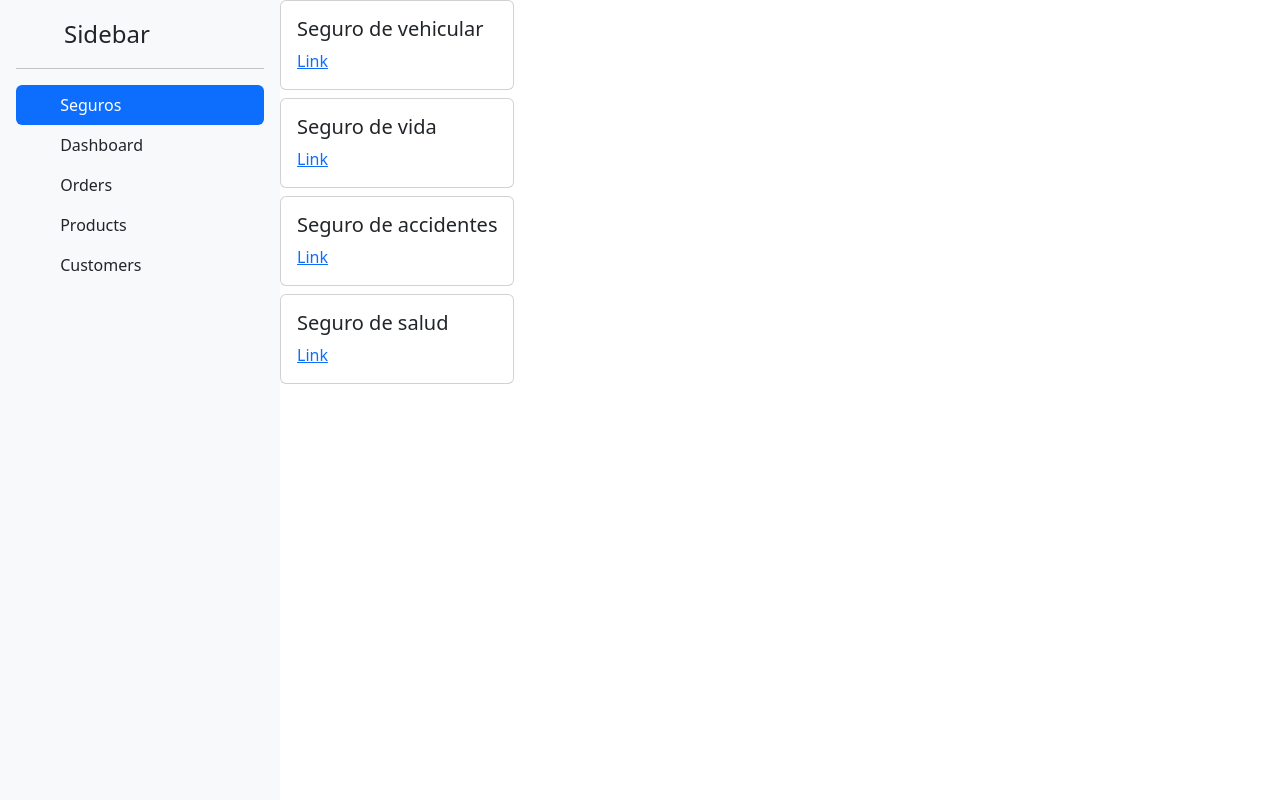
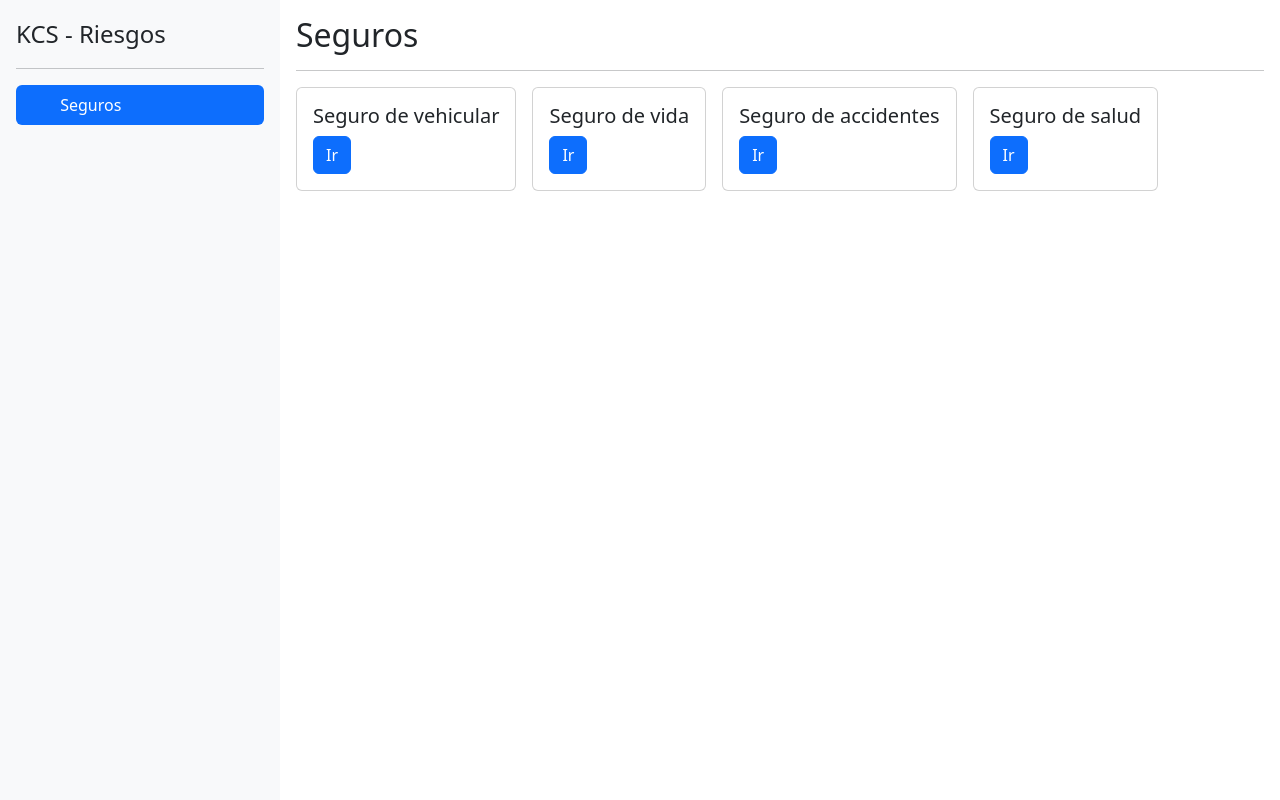
Before and after one commit to bryan-chilque/university-degree-project, a Django app: page /web/1/home/ in a window 1280 px wide. Run offline with Django 4.2, Linux system fonts and the light colour scheme.

Commit message:
feat: content and list insurances

```diff
--- a/rrggweb/templates/rrggweb/home.html
+++ b/rrggweb/templates/rrggweb/home.html
@@ -1,15 +1,19 @@
 {% extends 'base.html' %} {% block title %} Home {% endblock %} {% block body %}
 <div class="d-flex vh-100">
   {% include 'sidebar.html' %}
-  <div>
+  <section class="p-3 w-100">
+    <h2>Seguros</h2>
+    <hr />
+    <main class="d-flex flex-wrap gap-3">
       {% for seguro in seguros%}
       <div class="card mb-2">
         <div class="card-body">
           <h5 class="card-title">{{seguro.name}}</h5>
-        <a href="{{seguro.url}}" class="card-link">Link</a>
+          <a href="{{seguro.url}}" class="btn btn-primary">Ir</a>
         </div>
       </div>
       {% endfor %}
-  </div>
+    </main>
+  </section>
 </div>
 {% endblock %}
--- a/rrggweb/templates/sidebar.html
+++ b/rrggweb/templates/sidebar.html
@@ -4,10 +4,7 @@
     href="/"
     class="d-flex align-items-center mb-3 mb-md-0 me-md-auto link-dark text-decoration-none"
   >
-    <svg class="bi me-2" width="40" height="32">
-      <use xlink:href="#bootstrap"></use>
-    </svg>
-    <span class="fs-4">Sidebar</span>
+    <span class="fs-4">KCS - Riesgos</span>
   </a>
   <hr />
   <ul class="nav nav-pills flex-column mb-auto">
@@ -19,38 +16,6 @@
         Seguros
       </a>
     </li>
-    <li>
-      <a href="#" class="nav-link link-dark">
-        <svg class="bi me-2" width="16" height="16">
-          <use xlink:href="#speedometer2"></use>
-        </svg>
-        Dashboard
-      </a>
-    </li>
-    <li>
-      <a href="#" class="nav-link link-dark">
-        <svg class="bi me-2" width="16" height="16">
-          <use xlink:href="#table"></use>
-        </svg>
-        Orders
-      </a>
-    </li>
-    <li>
-      <a href="#" class="nav-link link-dark">
-        <svg class="bi me-2" width="16" height="16">
-          <use xlink:href="#grid"></use>
-        </svg>
-        Products
-      </a>
-    </li>
-    <li>
-      <a href="#" class="nav-link link-dark">
-        <svg class="bi me-2" width="16" height="16">
-          <use xlink:href="#people-circle"></use>
-        </svg>
-        Customers
-      </a>
-    </li>
   </ul>
 </div>
 {% endblock %}
```
Lines whose indentation alone changed are shown as unchanged.
